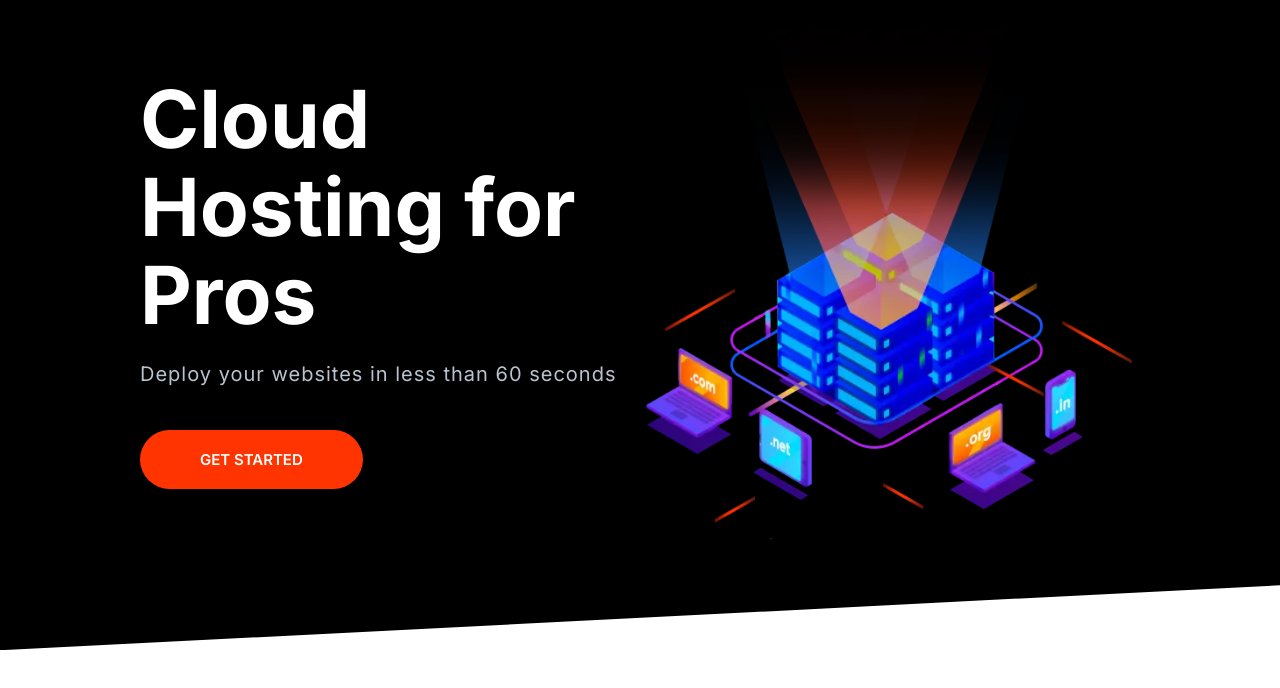
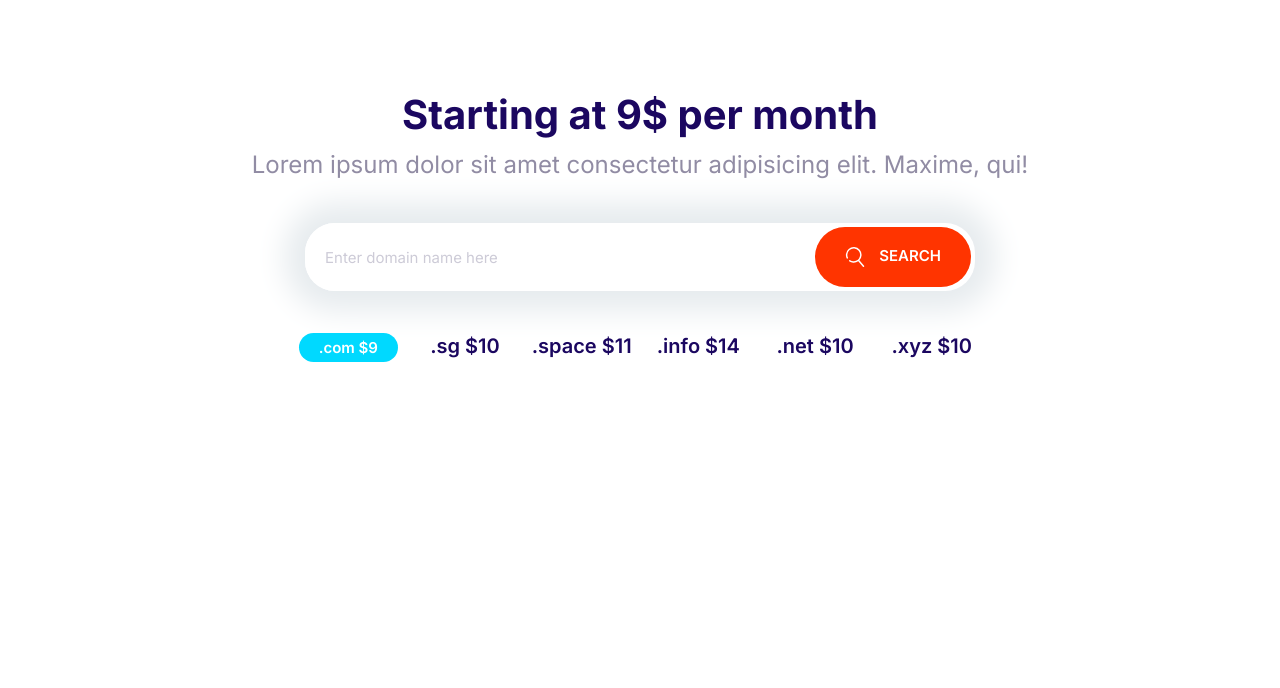
Before and after one commit to Dtsiantaris/hostHub, a plain HTML site: page index.html in a window 1280 px wide. Drawn offline with Linux system fonts and the light colour scheme.

Commit message:
Build domain block component

```diff
--- a/css/styles.css
+++ b/css/styles.css
@@ -211,6 +211,13 @@ a {
   white-space: nowrap;
 }
 
+.btn .icon {
+  width: 2rem;
+  height: 2rem;
+  margin-right: 1rem;
+  vertical-align: middle;
+}
+
 .btn--primary {
   background: var(--color-primary);
   color: #fff;
@@ -288,7 +295,7 @@ a {
 .input-group .input {
   border: 0;
   flex-grow: 1;
-  padding: 1.5rem 1rem;
+  padding: 1.5rem 2rem;
 }
 
 .input-group .btn {
@@ -696,3 +703,28 @@ a {
     align-self: center;
   }
 }
+
+/*TODO: Domain Block */
+.block-domain .input-group {
+  box-shadow: 0 0 30px 20px #e6ebee;
+  border: 0;
+  margin: 4rem auto;
+  max-width: 670px;
+}
+
+.block-domain__prices {
+  display: grid;
+  grid-template-columns: repeat(3, 1fr);
+  grid-template-rows: repeat(2, 6rem);
+  font-size: 2rem;
+  font-weight: 600;
+  justify-items: center;
+  max-width: 700px;
+  margin: 0 auto;
+}
+
+@media screen and (min-width: 768px) {
+  .block-domain__prices {
+    grid-template-columns: repeat(auto-fit, minmax(10rem, 1fr));
+  }
+}
--- a/index.html
+++ b/index.html
@@ -15,27 +15,31 @@
     <title>Moshify</title>
   </head>
   <body>
-    <section class="block block--dark block--skewed-left hero">
-      <div class="container grid grid--1x2">
-        <header class="block__header hero__content">
-          <h1 class="block__heading">Cloud Hosting for Pros</h1>
-          <p class="hero__tagline">
-            Deploy your websites in less than 60 seconds
-          </p>
-          <a href="#" class="btn btn--accent btn--stretched">Get Started</a>
-        </header>
-        <picture>
-          <source
-            type="image/webp"
-            srcset="images/banner.webp 1x, images/banner@2x.webp 2x" />
-          <source
-            type="image/png"
-            srcset="images/banner.png 1x, images/banner@2x.png 2x" />
-          <img class="hero__image" src="images/banner.png" alt=""
-        /></picture>
+    <section class="block container block-domain">
+      <header class="block__header">
+        <h2>Starting at 9$ per month</h2>
+        <p>
+          Lorem ipsum dolor sit amet consectetur adipisicing elit. Maxime, qui!
+        </p>
+      </header>
+      <div class="input-group">
+        <input type="text" class="input" placeholder="Enter domain name here" />
+        <button class="btn btn--accent">
+          <svg class="icon icon--white">
+            <use xlink:href="images/sprite.svg#search"></use>
+          </svg>
+          Search
+        </button>
       </div>
+      <ul class="list block-domain__prices">
+        <li><span class="badge badge--secondary">.com $9</span></li>
+        <li>.sg $10</li>
+        <li>.space $11</li>
+        <li>.info $14</li>
+        <li>.net $10</li>
+        <li>.xyz $10</li>
+      </ul>
     </section>
-
     <script src="js/main.js"></script>
   </body>
 </html>
```
Also changed, not shown: components/domain-block.html (added, +23 -0 lines).
